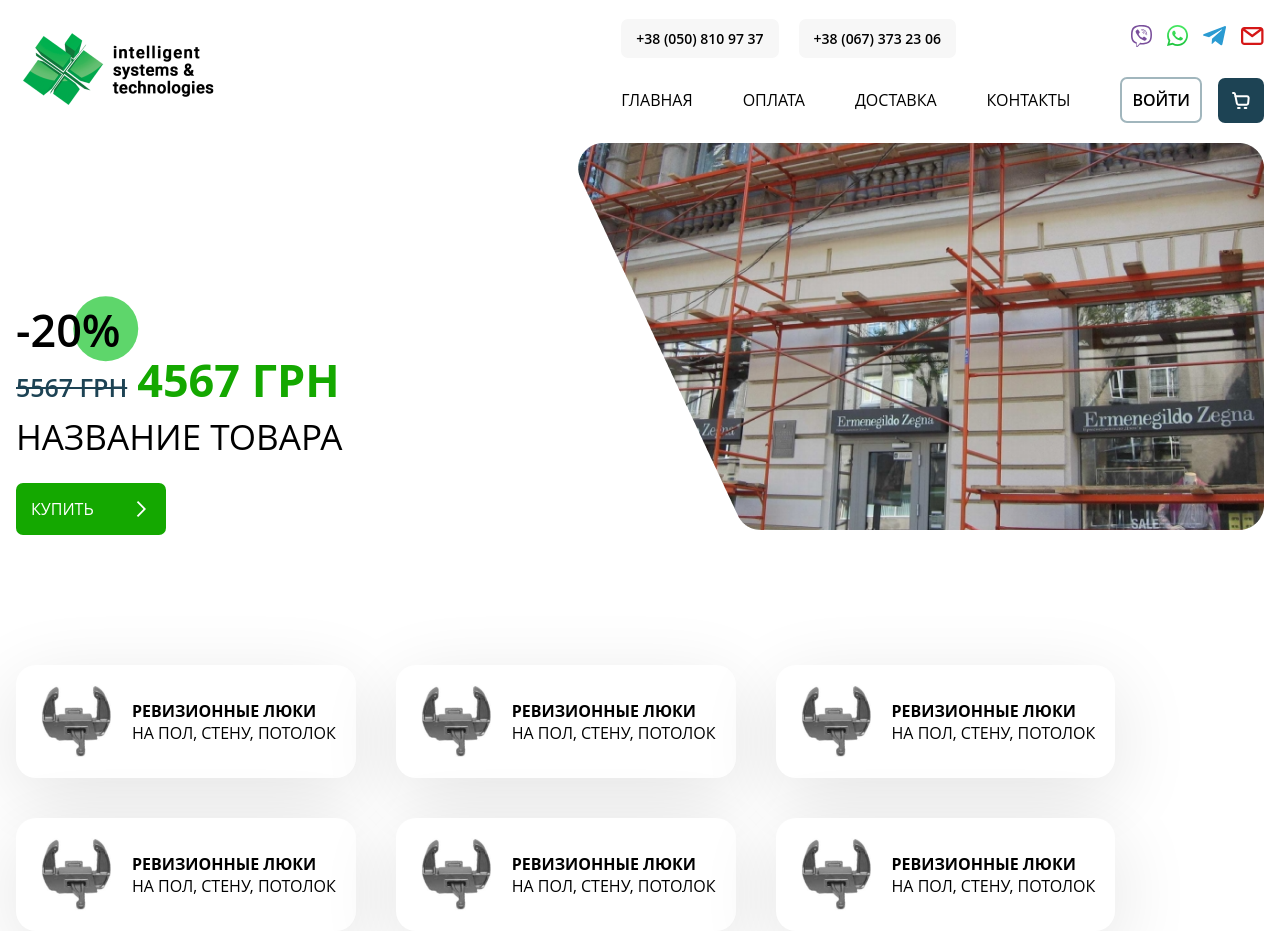
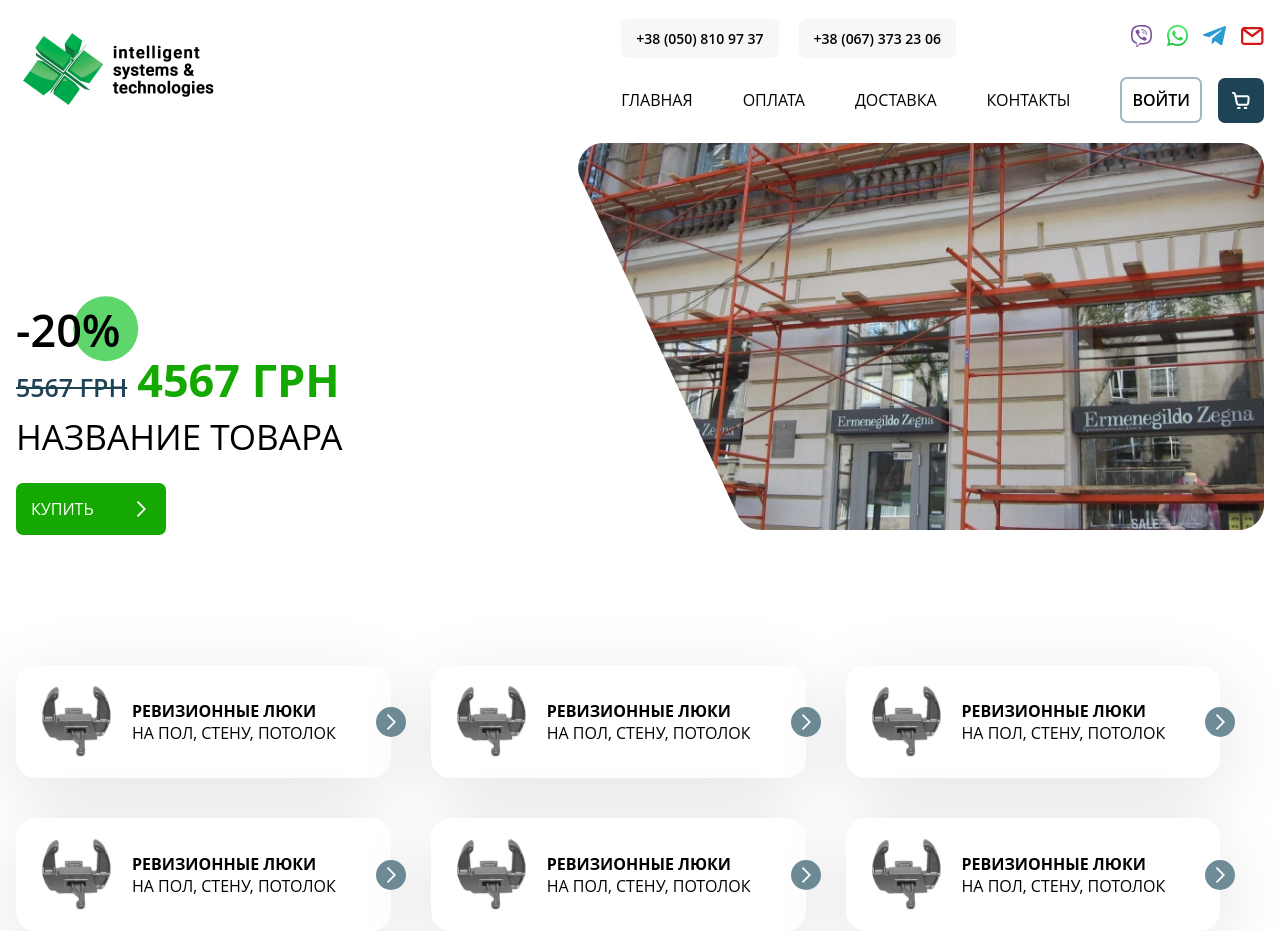
Before and after one commit to r8bywork/shop, a React (Create React App) app: page / in a window 1280 px wide. Built offline with nearby package versions, Linux system fonts and the light colour scheme; the HTML template or start-up script is replaced by a standard one.

Commit message:
feat: add circle to card

```diff
--- a/src/components/Homepage/Category/card/Card.module.scss
+++ b/src/components/Homepage/Category/card/Card.module.scss
@@ -14,6 +14,27 @@ body {
   background: #ffffff;
   box-shadow: 0px 20px 80px rgba(0, 0, 0, 0.11);
   border-radius: 20px;
+  position: relative;
+}
+// :before
+.circle {
+  content: "";
+  display: flex;
+  justify-content: center;
+  align-items: center;
+  position: absolute;
+  right: 0px;
+  transform:translate(50%,0%);
+  width: 30px;
+  height: 30px;
+  border-radius: 50%;
+  background: #6E8C97;
+  // box-shadow: 0px 20px 80px rgba(0, 0, 0, 0.11);
+}
+
+.circle svg {
+  display: flex;
+  text-align: center;
 }
 
 .Card img {
@@ -23,6 +44,7 @@ body {
 .text {
   display: flex;
   flex-direction: column;
+  margin-right: 35px;
 }
 
 .MainText {
--- a/src/components/Homepage/Category/card/index.jsx
+++ b/src/components/Homepage/Category/card/index.jsx
@@ -1,6 +1,7 @@
 import React from "react";
 import style from "./Card.module.scss";
 import Test from "../../.../../../../asssets/images/somestuff/card/test.png";
+import {ReactComponent as Arrow} from "../../.../../../../asssets/images/somestuff/mini/array_right.svg";
 const Card = () => {
   return (
     <div className={style.Card}>
@@ -9,6 +10,9 @@ const Card = () => {
         <span className={style.MainText}>Ревизионные люки</span>
         <span className={style.SecText}>на пол, стену, потолок</span>
       </div>
+      <div className={style.circle}>
+        <Arrow/>
+      </div>
     </div>
   );
 };
```
